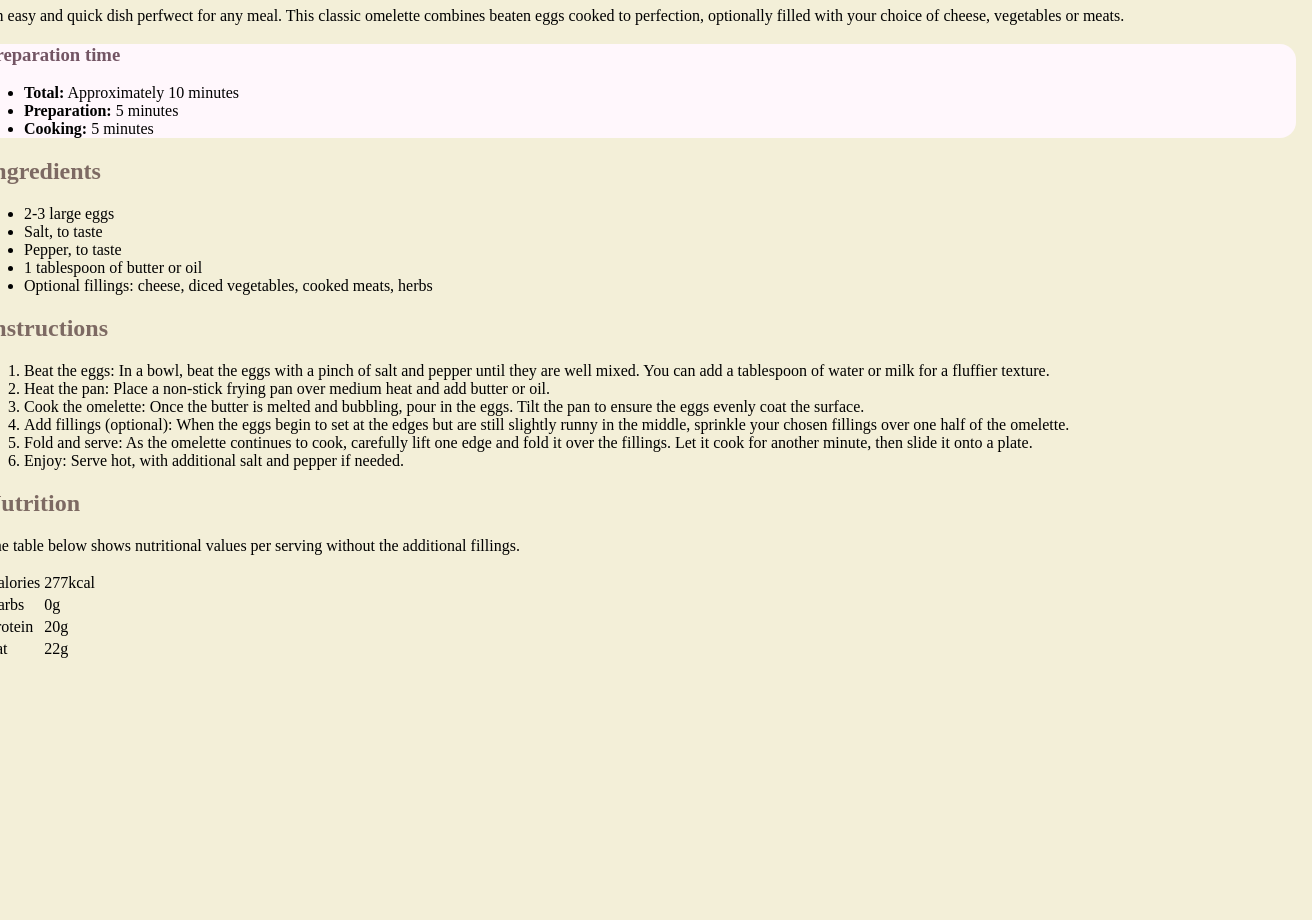
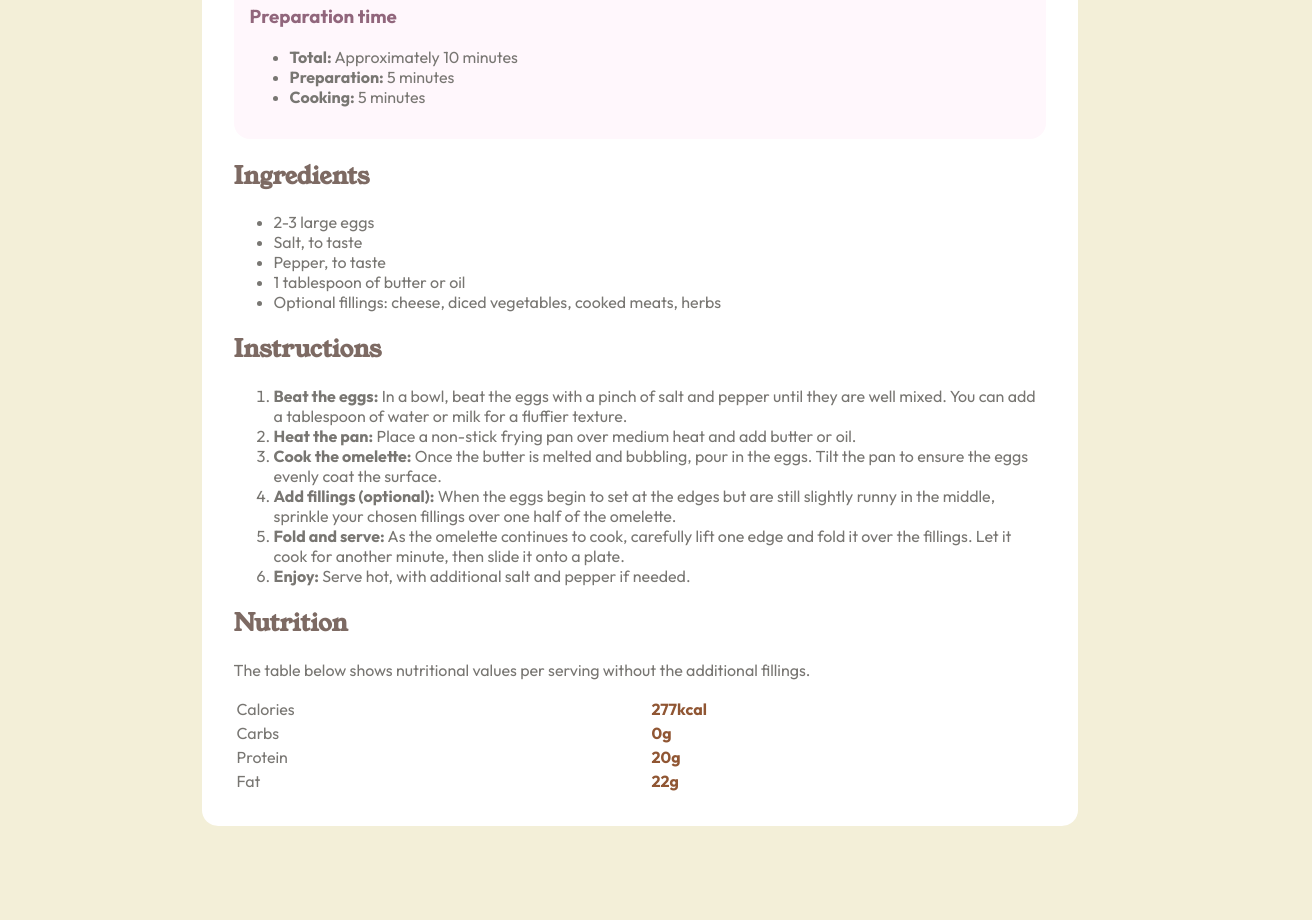
Before and after one commit to mnmkato/simple-recipe, a plain HTML site: page index.html in a window 1280 px wide. Shown: the part 701-1621 px from the top of the page, 1312 px wide, since content can reach past the window. Before the commit the page ends 1386 px from the top, so only its background shows below. Drawn offline with Linux system fonts and the light colour scheme.

Commit message:
added responsive styling, fonts and colors

```diff
--- a/index.html
+++ b/index.html
@@ -7,9 +7,11 @@
     <title>Simple Omelete Recipe</title>
 </head>
 <body>
+
     <div class="container">
-        <img src="./assets/images/image-omelette.jpeg" />
-        <h1>Simple Omelette Recipe</h1>
+        <img src="./assets/images/image-omelette.jpeg" alt="omelette image"/>
+        <div class="recipe-details">
+            <h1>Simple Omelette Recipe</h1>
         <p>An easy and quick dish perfwect for any meal. This classic omelette combines beaten eggs cooked to perfection, optionally filled with your choice of cheese, vegetables or meats.</p>
         <div class="duration">
             <h3>Preparation time</h3>
@@ -29,32 +31,34 @@
         </ul>
         <h2>Instructions</h2>
         <ol>
-            <li><b></b>Beat the eggs:</b> In a bowl, beat the eggs with a pinch of salt and pepper until they are well mixed. You can add a tablespoon of water or milk for a fluffier texture.</li>
-            <li><b></b>Heat the pan:</b> Place a non-stick frying pan over medium heat and add butter or oil.</li>
-            <li><b></b>Cook the omelette:</b> Once the butter is melted and bubbling, pour in the eggs. Tilt the pan to ensure the eggs evenly coat the surface.</li>
-            <li><b></b>Add fillings (optional):</b> When the eggs begin to set at the edges but are still slightly runny in the middle, sprinkle your chosen fillings over one half of the omelette.</li>
-            <li><b></b>Fold and serve:</b> As the omelette continues to cook, carefully lift one edge and fold it over the fillings. Let it cook for another minute, then slide it onto a plate.</li>
-            <li><b></b>Enjoy:</b> Serve hot, with additional salt and pepper if needed.</li>
+            <li><b>Beat the eggs:</b> In a bowl, beat the eggs with a pinch of salt and pepper until they are well mixed. You can add a tablespoon of water or milk for a fluffier texture.</li>
+            <li><b>Heat the pan:</b> Place a non-stick frying pan over medium heat and add butter or oil.</li>
+            <li><b>Cook the omelette:</b> Once the butter is melted and bubbling, pour in the eggs. Tilt the pan to ensure the eggs evenly coat the surface.</li>
+            <li><b>Add fillings (optional):</b> When the eggs begin to set at the edges but are still slightly runny in the middle, sprinkle your chosen fillings over one half of the omelette.</li>
+            <li><b>Fold and serve:</b> As the omelette continues to cook, carefully lift one edge and fold it over the fillings. Let it cook for another minute, then slide it onto a plate.</li>
+            <li><b>Enjoy:</b> Serve hot, with additional salt and pepper if needed.</li>
         </ol>
         <h2>Nutrition</h2>
         <p>The table below shows nutritional values per serving without the additional fillings.</p>
         <table>
             <tr>
                 <td>Calories</td>
-                <td>277kcal</td>
+                <td class="nutritional-value">277kcal</td>
             </tr>
             <tr>
                 <td>Carbs</td>
-                <td>0g</td>
+                <td class="nutritional-value">0g</td>
             </tr>
             <tr>
                 <td>Protein</td>
-                <td>20g</td>
-            </tr><tr>
+                <td class="nutritional-value">20g</td>
+            </tr>
+            <tr>
                 <td>Fat</td>
-                <td>22g</td>
+                <td class="nutritional-value">22g</td>
             </tr>
         </table>
+        </div>
     </div>
 </body>
 </html>
--- a/style.css
+++ b/style.css
@@ -1,23 +1,68 @@
+@font-face {
+    font-family: outfit;
+    src: url(assets/fonts/outfit/Outfit-VariableFont_wght.ttf);
+}
+@font-face {
+    font-family: young-serif;
+    src: url(assets/fonts/young-serif/YoungSerif-Regular.ttf);
+}
+
 body{
-    background-color: #f3efd8;
-    display:flex;
-    justify-content:center;
-    align-items:center;
+    margin: 0;
+    font-family: outfit;
+    color:#787672
+}
+h1{
+    color: black;
 }
 .container{
     border-radius: 1rem;
-    padding:1rem;
 }
 img{
-    border-radius: 1rem;
+    width: 100%;
 }
 .duration{
     background-color: #fff7fc;
     border-radius: 1rem;
+    padding: 1rem;
 }
 .duration>h3{
-    color: #735564;
+    color: #91667c;
 }
 h2{
     color:#7d6a63
 }
+.bold-text,.nutritional-value{
+    font-weight: bold;
+    color:#905633
+}
+h1,h2{
+    font-family: young-serif;
+}
+.recipe-details{
+    padding:1rem;
+    padding-top: 0;
+}
+table{
+    width: 100%;
+}
+@media only screen and (min-width:375px) {
+    body{
+        background-color: #f3efd8;
+        display:flex;
+        justify-content:center;
+        align-items:center;
+    }
+    .container{
+        border-radius: 1rem;
+        padding:1rem;
+        width:66%;
+        margin-top: 15vh;
+        margin-bottom: 15vh;
+        background-color: white;
+    }
+    img{
+        border-radius: 1rem;
+        width: 100%;
+    }
+}
```
